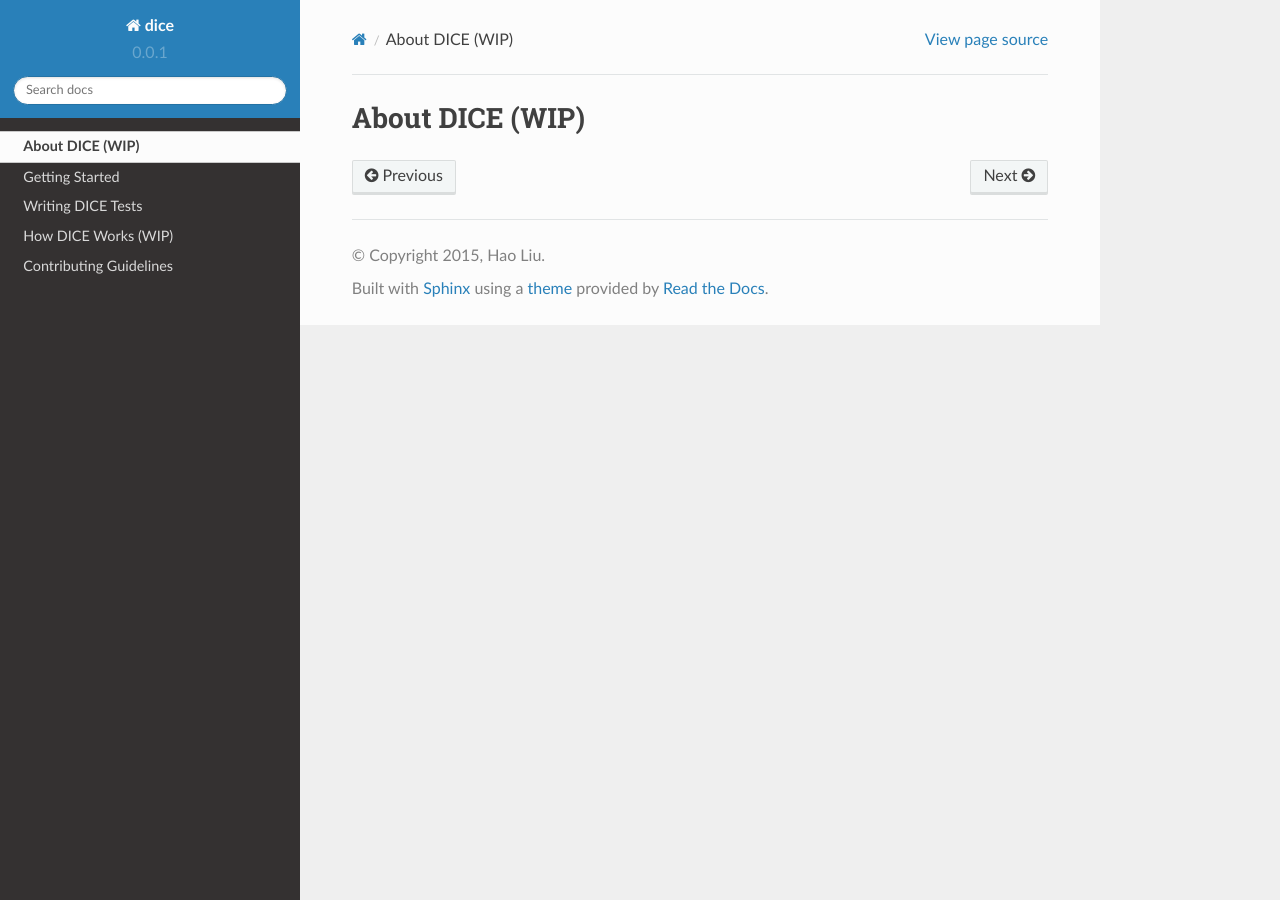
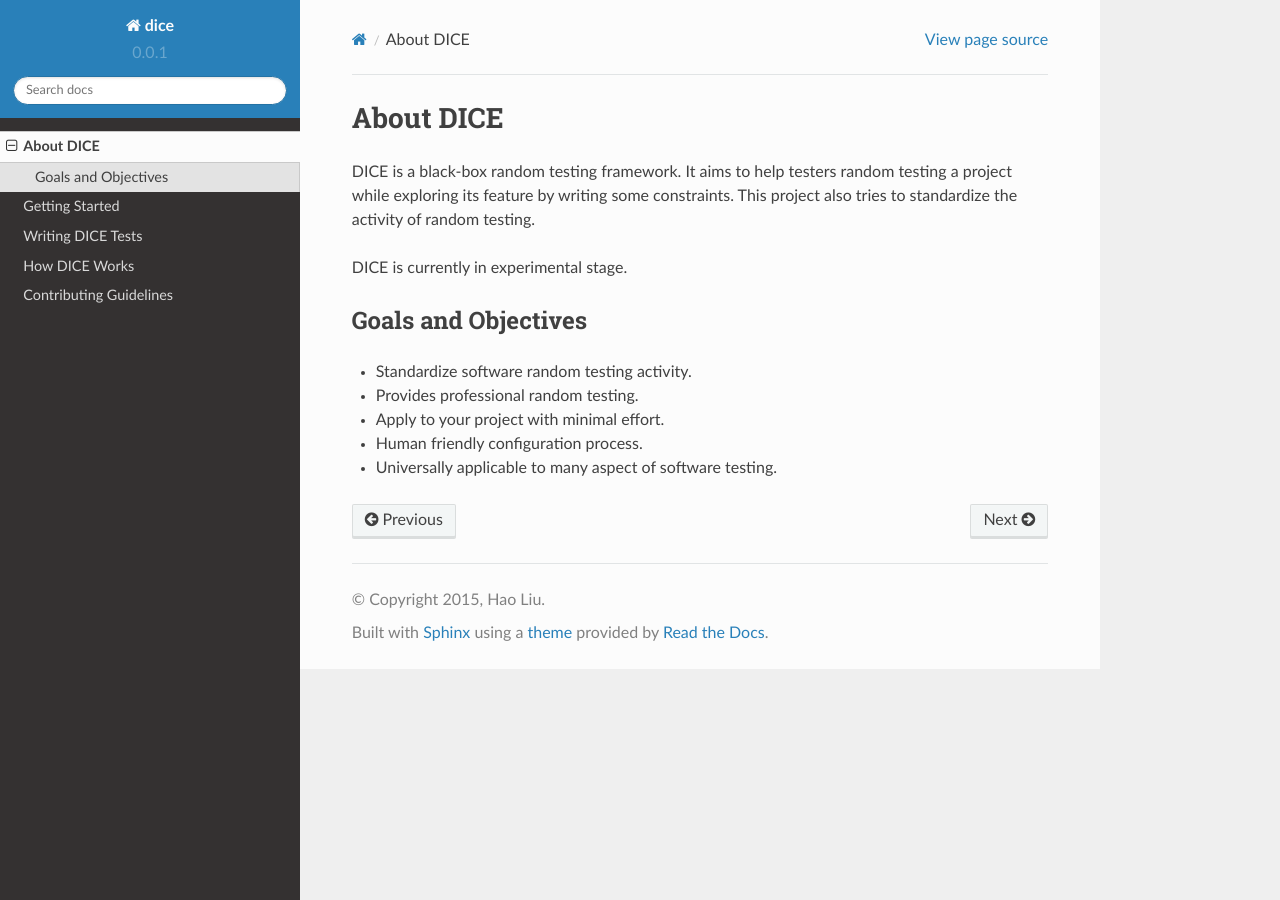
Before and after one commit to code-dice/dice, a Sphinx documentation site: the page built from docs/source/about.rst, in a window 1280 px wide. Built offline with Sphinx 7.4.7 and the Read the Docs theme 2.0.0, drawn with Linux system fonts in a browser that asks for light colours; pages that are not in the unit, such as notebooks, are missing from menus.

Commit message:
docs: Update about and how it works sections
Signed-off-by: Hao Liu <hliu@redhat.com>

```diff
--- a/README.rst
+++ b/README.rst
@@ -15,9 +15,11 @@ DICE is a black-box random testing framework.
 Goals and Objectives
 ====================
 
+- Standardize software random testing activity.
 - Provides professional random testing.
 - Apply to your project with minimal effort.
 - Human friendly configuration process.
+- Universally applicable to many aspect of software testing.
 
 Getting Started
 ======================
--- a/docs/source/about.rst
+++ b/docs/source/about.rst
@@ -1,3 +1,18 @@
-================
-About DICE (WIP)
-================
+==========
+About DICE
+==========
+
+DICE is a black-box random testing framework. It aims to help testers random
+testing a project while exploring its feature by writing some constraints. This
+project also tries to standardize the activity of random testing.
+
+DICE is currently in experimental stage.
+
+Goals and Objectives
+====================
+
+- Standardize software random testing activity.
+- Provides professional random testing.
+- Apply to your project with minimal effort.
+- Human friendly configuration process.
+- Universally applicable to many aspect of software testing.
```
Also changed, not shown: other parts of README.rst (+1 -1 lines), docs/source/how_it_works.rst (+10 -3 lines).
